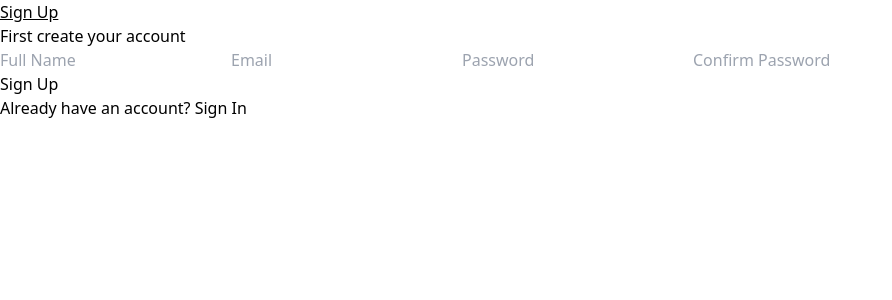
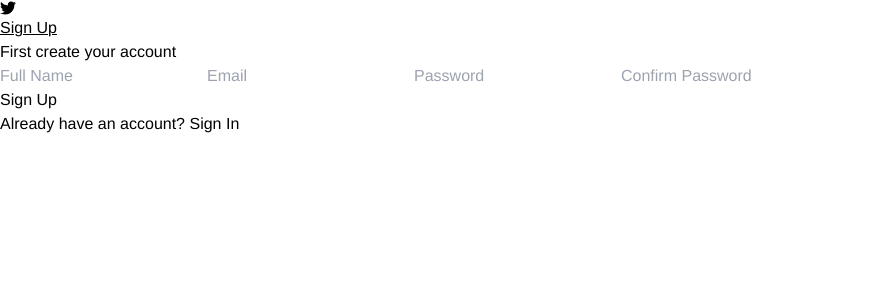
Before and after one commit to tapp-gh/tapp-web, a React (Create React App) app: page / in a window 1280 px wide. Shown: the top 300 px of the page, without its empty margins (0-892 px from the left). Built offline with nearby package versions, Linux system fonts and the light colour scheme.

Commit message:
created a postcss file and set the general features such as color and font

```diff
--- a/package.json
+++ b/package.json
@@ -13,6 +13,7 @@
     "axios": "^0.26.0",
     "react": "^17.0.2",
     "react-dom": "^17.0.2",
+    "react-icons": "^4.3.1",
     "react-router-dom": "^6.2.1",
     "react-scripts": "^5.0.0",
     "typescript": "^4.4.2",
@@ -43,7 +44,6 @@
     ]
   },
   "devDependencies": {
-    "@types/tailwindcss": "^3.0.8",
     "autoprefixer": "^10.4.2",
     "postcss": "^8.4.6",
     "tailwindcss": "^3.0.22"
--- /dev/null
+++ b/postcss.config.js
@@ -0,0 +1,6 @@
+module.exports = {
+  plugins: {
+    tailwindcss: {},
+    autoprefixer: {},
+  },
+}
--- a/src/components/LoadingScreen.tsx
+++ b/src/components/LoadingScreen.tsx
@@ -1,8 +1,9 @@
 import React from 'react'
+import { FaTwitter } from "react-icons/fa";
 
 const LoadingScreen = () => {
   return (
-    <div>LoadingScreen</div>
+    <div><FaTwitter/></div>
   )
 }
 
--- a/src/pages/LogIn.tsx
+++ b/src/pages/LogIn.tsx
@@ -1,10 +1,12 @@
 import React,{useState} from 'react'
 import LogInForm from '../components/LogInForm';
+import { FaTwitter } from "react-icons/fa";
+
 
 const LogIn = () => {
   return (
     <>
-    <div className='logo'>logo</div>
+    <div className='logo'><FaTwitter/></div>
       <h2>Sign In</h2>
       <h4>Enter your email and password</h4>
       <div className="login-form">
--- a/src/pages/SingUp.tsx
+++ b/src/pages/SingUp.tsx
@@ -1,7 +1,8 @@
 import React,{useState,useEffect} from 'react'
 import LoadingScreen from '../components/LoadingScreen';
 import SignUpForm from '../components/SignUpForm';
-// import { AiOutlineTwitter } from "react-icons/ai";
+import { FaTwitter } from "react-icons/fa";
+
 
 const SingUp = () => {
   const [loading,setLoading] = useState(true)
@@ -14,12 +15,12 @@ const SingUp = () => {
     <>
             {loading === false ? (
         <div className='signUp'>
-        {/* <div className='logo'><AiOutlineTwitter/></div> */}
-        <h2 className='underline'>Sign Up</h2>
-        <h4>First create your account</h4>
-        <div className="signup-form">
-        <SignUpForm/>
-        </div>
+          <div className='logo'><FaTwitter/></div>
+          <h2 className='underline'>Sign Up</h2>
+          <h4>First create your account</h4>
+         <div className="signup-form">
+            <SignUpForm/>
+         </div>
         </div>
     ) : <LoadingScreen/>}
 
--- a/tailwind.config.js
+++ b/tailwind.config.js
@@ -1,8 +1,16 @@
 module.exports = {
   content: [
-    "./src/**/*.{js,jsx,ts,tsx}",
+    "./src/**/*.{js,jsx,ts,tsx}", "./public/index.html"
   ],
   theme: {
+    color:{
+      purple:'#30174a',
+      white:'#fff',
+      black:'#000'
+    },
+    fontFamily: {
+      sans: ['Helvetica Neue', 'sans-serif'],
+    },
     extend: {},
   },
   plugins: [],
```
Also changed, not shown: 1 other file (tests, documents, lock files or other folders).
